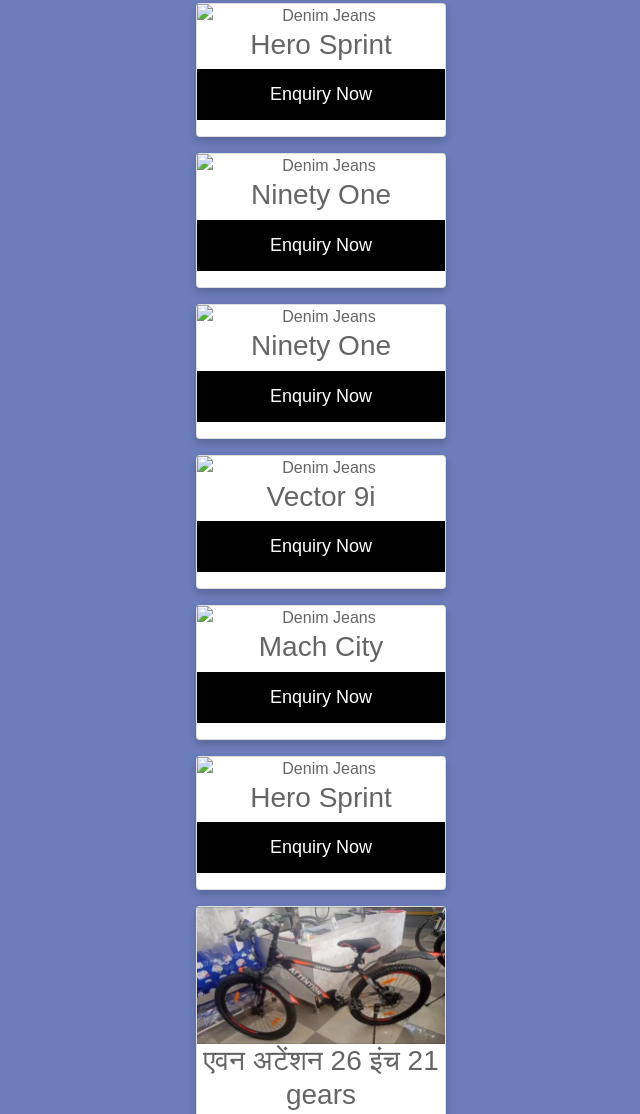
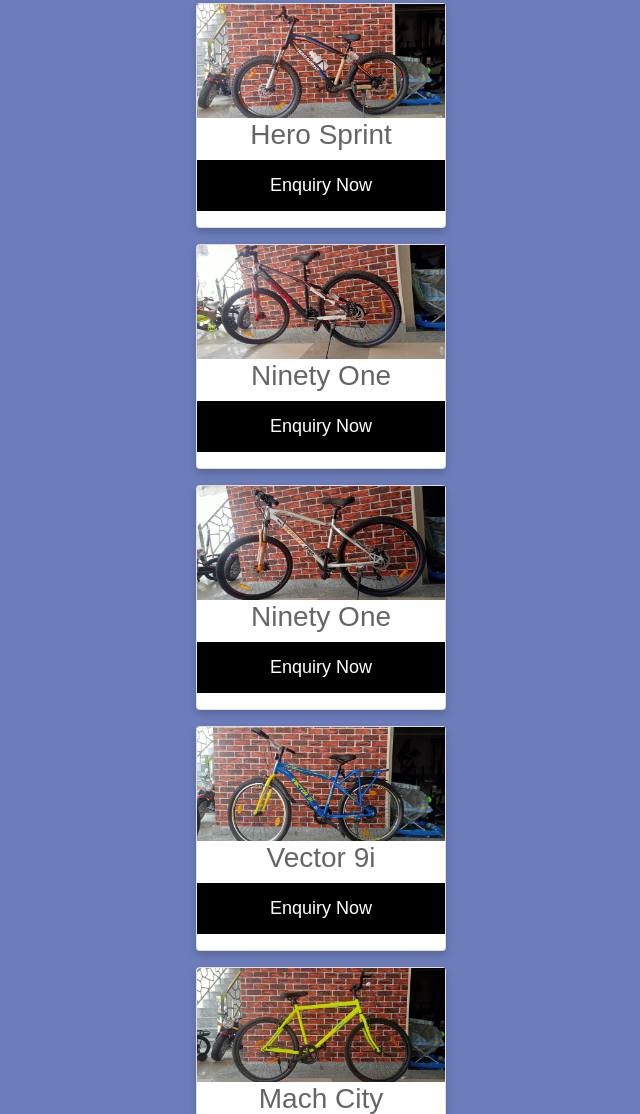
Before and after one commit to Impact-Digital/Vaneet-Bicycles-Fitness-Mart, a plain HTML site: page index.html in a window 1280 px wide. Shown: the part 1969-3083 px from the top of the page, without its empty margins (319-959 px from the left). Drawn offline with nearby package versions, Linux system fonts and the light colour scheme.

Commit message:
Update index.html

```diff
--- a/index.html
+++ b/index.html
@@ -205,37 +205,37 @@
   <div class="tab-content" id="pills-tabContent">
     <div class="tab-pane fade show active" id="pills-voltas" role="tabpanel" aria-labelledby="pills-home-tab">
      <div class="card mt-3">
-        <img src="Grid/41.jpeg" alt="Denim Jeans" style="width:100%">
+        <img src="Grid/41.jpg" alt="Denim Jeans" style="width:100%">
         <h3>Hero Sprint</h3>
         <a href="https://wa.me/916395222785?text=Hi%2C%20I%20am%20interested%20in%20this%20product." >
         <p><button>Enquiry Now</button></p></a>
       </div>
         <div class="card mt-3">
-        <img src="Grid/42.jpeg" alt="Denim Jeans" style="width:100%">
+        <img src="Grid/42.jpg" alt="Denim Jeans" style="width:100%">
         <h3>Ninety One</h3>
         <a href="https://wa.me/916395222785?text=Hi%2C%20I%20am%20interested%20in%20this%20product." >
         <p><button>Enquiry Now</button></p></a>
       </div>
         <div class="card mt-3">
-        <img src="Grid/43.jpeg" alt="Denim Jeans" style="width:100%">
+        <img src="Grid/43.jpg" alt="Denim Jeans" style="width:100%">
         <h3>Ninety One</h3>
         <a href="https://wa.me/916395222785?text=Hi%2C%20I%20am%20interested%20in%20this%20product." >
         <p><button>Enquiry Now</button></p></a>
       </div>
         <div class="card mt-3">
-        <img src="Grid/44.jpeg" alt="Denim Jeans" style="width:100%">
+        <img src="Grid/44.jpg" alt="Denim Jeans" style="width:100%">
         <h3>Vector 9i</h3>
         <a href="https://wa.me/916395222785?text=Hi%2C%20I%20am%20interested%20in%20this%20product." >
         <p><button>Enquiry Now</button></p></a>
       </div>
         <div class="card mt-3">
-        <img src="Grid/45.jpeg" alt="Denim Jeans" style="width:100%">
+        <img src="Grid/45.jpg" alt="Denim Jeans" style="width:100%">
         <h3>Mach City</h3>
         <a href="https://wa.me/916395222785?text=Hi%2C%20I%20am%20interested%20in%20this%20product." >
         <p><button>Enquiry Now</button></p></a>
       </div>
         <div class="card mt-3">
-        <img src="Grid/46.jpeg" alt="Denim Jeans" style="width:100%">
+        <img src="Grid/46.jpg" alt="Denim Jeans" style="width:100%">
         <h3>Hero Sprint</h3>
         <a href="https://wa.me/916395222785?text=Hi%2C%20I%20am%20interested%20in%20this%20product." >
         <p><button>Enquiry Now</button></p></a>
```
